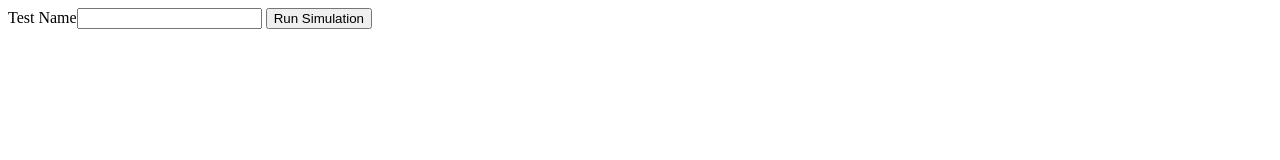
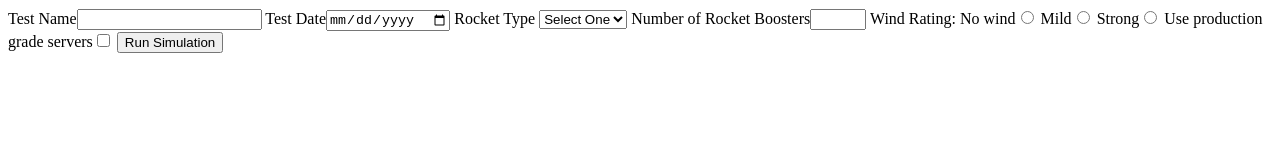
Before and after one commit to MelanyWil/forms_exercise, a plain HTML site: page index.html in a window 1280 px wide. Drawn offline with Linux system fonts and the light colour scheme.

Commit message:
added the rest of the form fields

```diff
--- a/index.html
+++ b/index.html
@@ -8,6 +8,22 @@
 <body>
     <form method="post" action="https://handlers.education.launchcode.org/request-parrot">
         <label>Test Name<input type="text" name="testName"></label>
+        <label>Test Date<input type="date" name="testDate"></label>
+        <label>Rocket Type
+            <select name="rocketType">
+                <option value="">Select One</option>
+                <option value="Brant">Brant</option>
+                <option value="Lynx">Lynx</option>
+                <option value="Orion">Orion</option>
+                <option value="Terrier">Terrier</option>
+            </select>
+        </label>
+        <label>Number of Rocket Boosters<input type="number" name="boosterCount" min="1" max="10"></label>
+        Wind Rating:
+        <label>No wind<input type="radio" name="windRating" value="0"></label>
+        <label>Mild<input type="radio" name="windRating" value="10"></label>
+        <label>Strong<input type="radio" name="windRating" value="20"></label>
+        <label>Use production grade servers<input type="checkbox" name="productionServers"></label>
         <button>Run Simulation</button>
     </form>
 </body>
```
